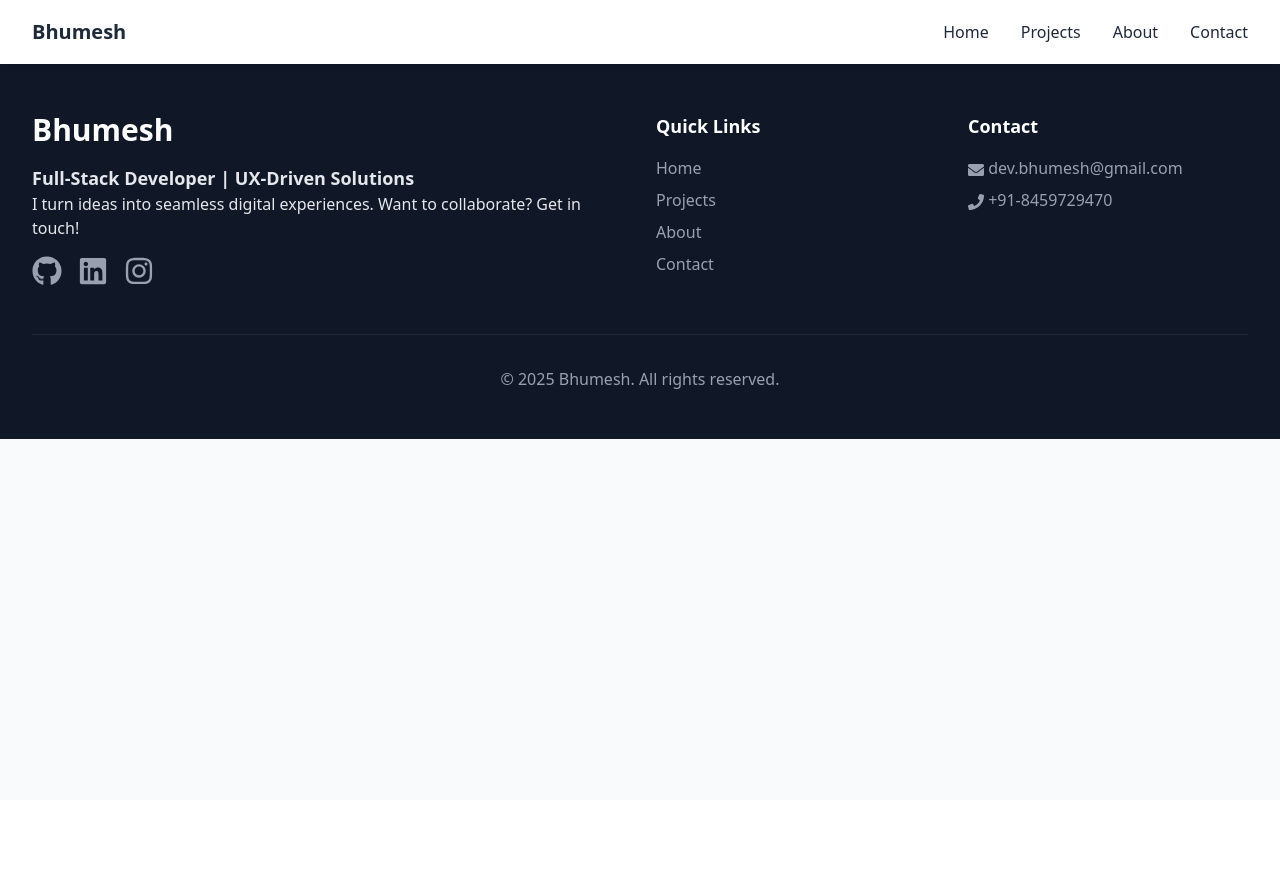
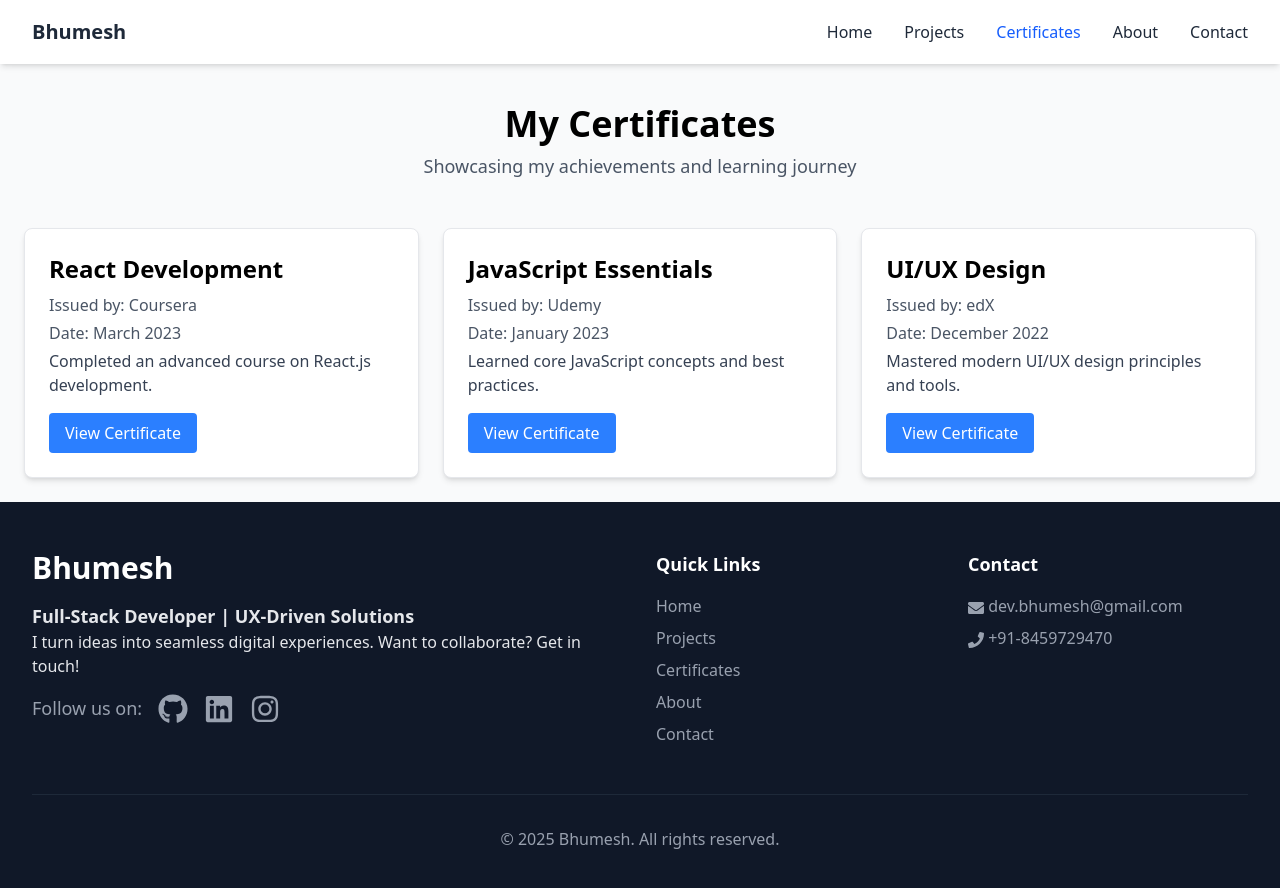
Before and after one commit to BhumeshKatre/Portfolio-Bhumesh, a React (Vite) app in the folder frontend/: page /certificates in a window 1280 px wide. Shown: the top 888 px of the page. Before the commit the page ends 800 px from the top, so only its background shows below. Built offline with nearby package versions, Linux system fonts and the light colour scheme.

Commit message:
Add Certificates page and update routing; enhance Footer with dynamic links

```diff
--- a/frontend/src/App.jsx
+++ b/frontend/src/App.jsx
@@ -6,6 +6,7 @@ import Projects from './pages/Projects/Projects';
 import Contact from './pages/Contact/Contact';
 import Home from './pages/Home/Home';
 import Footer from './Components/layout/Footer';
+import Certificates from './pages/Certificates/Certificates';
 
 const App = () => {
   return (
@@ -15,7 +16,8 @@ const App = () => {
         <Routes>
           <Route path="/" element={<Home/>} />
           <Route path="/about" element={<About/>} />
-          <Route path="/projects" element={<Projects/>} />
+          <Route path="/projects" element={<Projects />} />
+          <Route path="/certificates" element={<Certificates />} />
           <Route path="/contact" element={<Contact/>} />
         </Routes>
       </main>
--- a/frontend/src/Components/HomeComponents/FeatureProject.jsx
+++ b/frontend/src/Components/HomeComponents/FeatureProject.jsx
@@ -43,7 +43,7 @@ const FeatureProject = () => {
                       </span>
                     ))}
                   </div>
-                  <div className="flex justify-between items-center align-center">
+                  <div className="flex justify-between items-center align-center  mt-4">
                     <a
                       href={project.github}
                       className="text-blue-600 block text-3xl font-medium hover:text-blue-700 transition-colors"
--- a/frontend/src/Components/layout/Footer.jsx
+++ b/frontend/src/Components/layout/Footer.jsx
@@ -1,10 +1,16 @@
 import React from "react";
 import { Link } from "react-router-dom";
 import { motion } from "framer-motion";
-import { FaEnvelope, FaPhone, FaInstagram , FaLinkedin , FaGithub} from "react-icons/fa";
+import {
+  FaEnvelope,
+  FaPhone,
+  FaInstagram,
+  FaLinkedin,
+  FaGithub,
+} from "react-icons/fa";
+import { navLinks } from "../../Data";
 
 const Footer = () => {
-
   const socialLinks = [
     {
       href: "https://github.com/BhumeshKatre",
@@ -37,8 +43,8 @@ const Footer = () => {
               collaborate? Get in touch!
             </p>
             <div className="flex space-x-4">
-              {
-                socialLinks.map((link) => (
+                <span className="text-gray-400 text-lg">Follow us on:</span>
+              {socialLinks.map((link) => (
                 <motion.a
                   whileHover={{ scale: 1.1 }}
                   href={link.href}
@@ -46,14 +52,9 @@ const Footer = () => {
                   rel="noopener noreferrer"
                   className="text-gray-400 text-3xl  hover:text-white transition-colors"
                 >
-
                   {link.icon}
-
                 </motion.a>
-                )
-              )
-              }
-
+              ))}
             </div>
           </div>
 
@@ -61,39 +62,16 @@ const Footer = () => {
           <div>
             <h3 className="text-lg font-semibold mb-4">Quick Links</h3>
             <ul className="space-y-2">
-              <li>
+              {navLinks.map((nav, index) => (
+                <li key={index}>
                   <Link
-                  to="/"
+                    to={nav.path}
                     className="text-gray-400 hover:text-white transition-colors"
                   >
-                  Home
+                    {nav.name}
                   </Link>
                 </li>
-
-              <li>
-                <Link
-                  to="/projects"
-                  className="text-gray-400 hover:text-white transition-colors"
-                >
-                  Projects
-                </Link>
-              </li>
-              <li>
-                <Link
-                  to="/about"
-                  className="text-gray-400 hover:text-white transition-colors"
-                >
-                  About
-                </Link>
-              </li>
-              <li>
-                <Link
-                  to="/contact"
-                  className="text-gray-400 hover:text-white transition-colors"
-                >
-                  Contact
-                </Link>
-              </li>
+              ))}
             </ul>
           </div>
 
@@ -113,7 +91,9 @@ const Footer = () => {
                 <a
                   href="tel:+1234567890"
                   className="hover:text-white transition-colors"
-                > <FaPhone className="inline" /> +91-8459729470
+                >
+                  {" "}
+                  <FaPhone className="inline" /> +91-8459729470
                 </a>
               </li>
             </ul>
--- a/frontend/src/Data.jsx
+++ b/frontend/src/Data.jsx
@@ -149,6 +149,7 @@ export const mySkills = [
 export const navLinks = [
   { id: 1, path: "/", name: "Home" },
   { id: 3, path: "/projects", name: "Projects" },
+  { id: 5, path: "/certificates", name: "Certificates" },
   { id: 2, path: "/about", name: "About" },
   { id: 4, path: "/contact", name: "Contact" }
 ];
--- /dev/null
+++ b/frontend/src/pages/Certificates/Certificates.jsx
@@ -0,0 +1,70 @@
+import React from "react";
+import { motion } from "framer-motion";
+
+const Certificates = () => {
+  const certificates = [
+    {
+      title: "React Development",
+      issuer: "Coursera",
+      date: "March 2023",
+      description: "Completed an advanced course on React.js development.",
+    },
+    {
+      title: "JavaScript Essentials",
+      issuer: "Udemy",
+      date: "January 2023",
+      description: "Learned core JavaScript concepts and best practices.",
+    },
+    {
+      title: "UI/UX Design",
+      issuer: "edX",
+      date: "December 2022",
+      description: "Mastered modern UI/UX design principles and tools.",
+    },
+  ];
+
+  return (
+    <div className="container mx-auto p-6">
+      <motion.div
+        className="text-center mb-8 p-4"
+        initial={{ opacity: 0, y: -50 }}
+        animate={{ opacity: 1, y: 0 }}
+        transition={{ duration: 0.6 }}
+      >
+        <h1 className="text-4xl font-bold">My Certificates</h1>
+        <p className="text-lg text-gray-600 mt-2">
+          Showcasing my achievements and learning journey
+        </p>
+      </motion.div>
+
+
+      <div className="grid grid-cols-1 md:grid-cols-2 lg:grid-cols-3 gap-6 mt-8">
+        {certificates.map((certificate, index) => (
+          <motion.div
+            key={index}
+            className="bg-white shadow-md rounded-lg p-6 border border-gray-200"
+            initial={{ opacity: 0, y: 50 }}
+            whileInView={{ opacity: 1, y: 0 }}
+            transition={{ duration: 0.4, delay: index * 0.2 }}
+            viewport={{ once: true }}
+          >
+            <h2 className="text-2xl font-semibold mb-2">{certificate.title}</h2>
+            <p className="text-gray-600 mb-1">
+              <span className="font-medium">Issued by:</span> {certificate.issuer}
+            </p>
+            <p className="text-gray-600 mb-1">
+              <span className="font-medium">Date:</span> {certificate.date}
+            </p>
+            <p className="text-gray-700">{certificate.description}</p>
+            <button className="mt-4 px-4 py-2 bg-blue-500 text-white rounded hover:bg-blue-600">
+              View Certificate
+            </button>
+          </motion.div>
+        ))}
+
+      </div>
+    </div>
+  );
+};
+
+export default Certificates;
```
Lines whose indentation alone changed are shown as unchanged.
